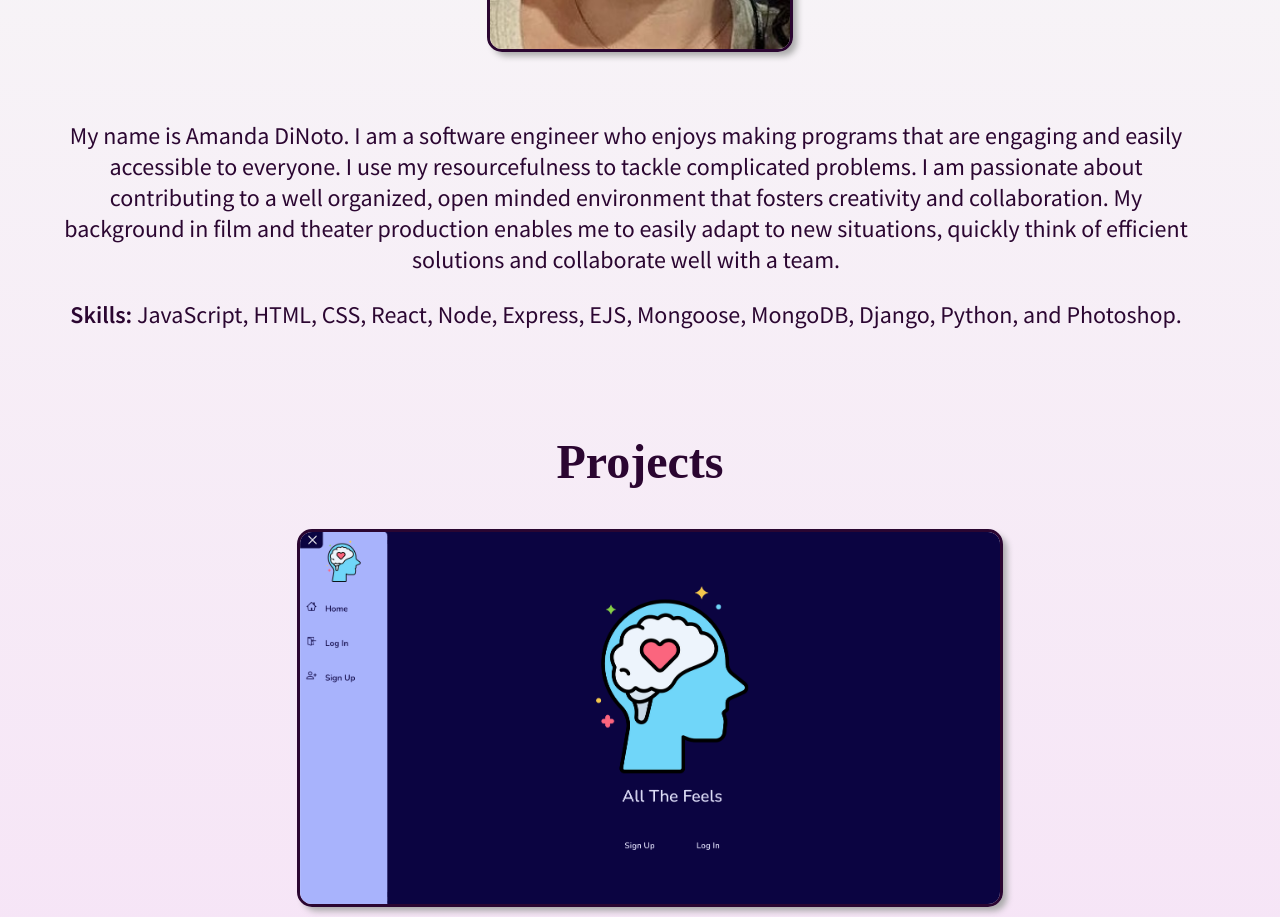
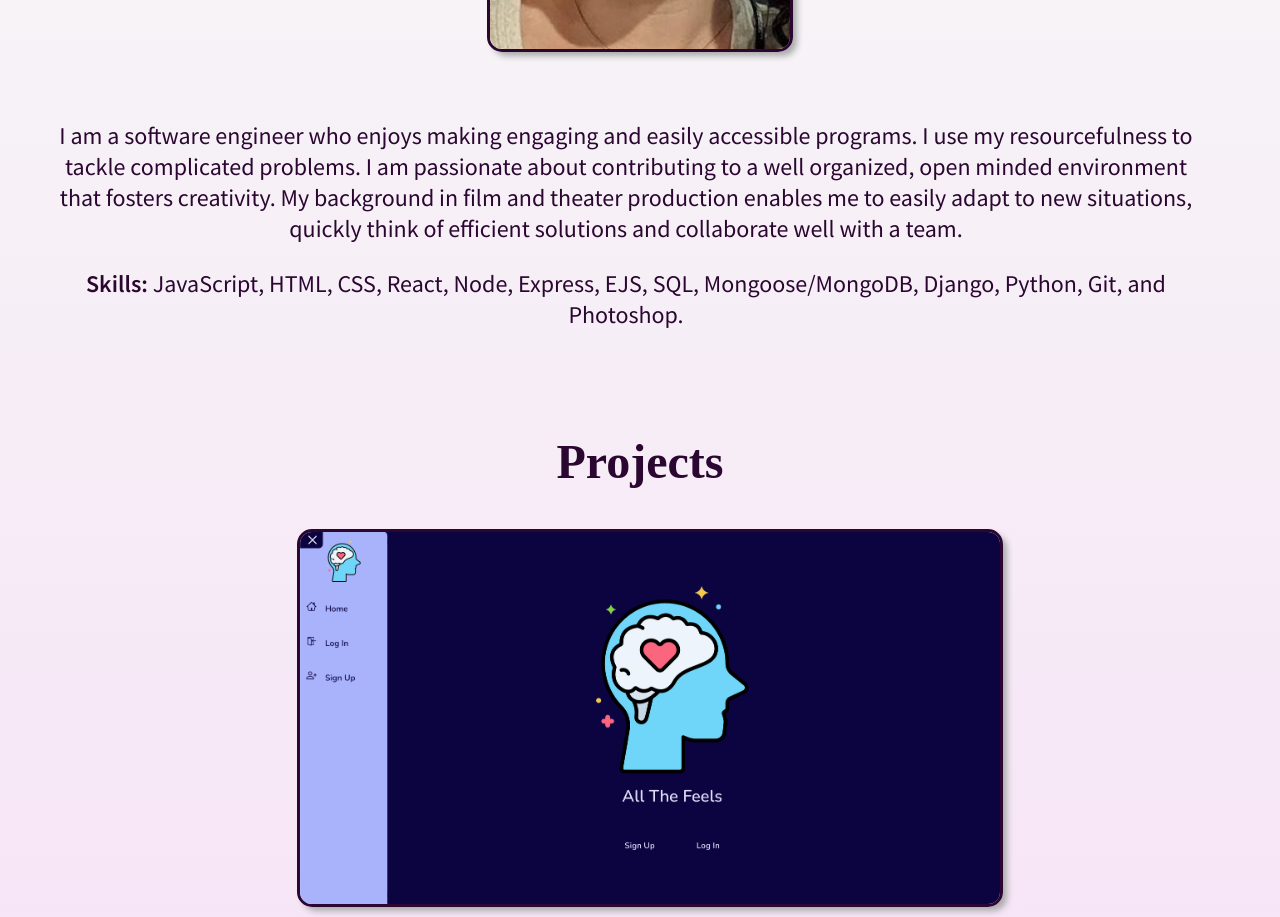
Before and after one commit to Amanda2900/portfolio, a React (Create React App) app: page / in a window 1280 px wide. Shown: the part 980-1897 px from the top of the page. Built offline with nearby package versions, Linux system fonts and the light colour scheme; a web font is replaced by a local one.

Commit message:
add updated resume and update bio

```diff
--- a/src/components/bio.jsx
+++ b/src/components/bio.jsx
@@ -32,10 +32,10 @@ function Bio() {
         </div>
         <div className="bio-skills">
           <p>
-            My name is Amanda DiNoto. I am a software engineer who enjoys making programs that are engaging and easily accessible to everyone. I use my resourcefulness to tackle complicated problems. I am passionate about contributing to a well organized, open minded environment that fosters creativity and collaboration. My background in film and theater production enables me to easily adapt to new situations, quickly think of efficient solutions and collaborate well with a team.
+            I am a software engineer who enjoys making engaging and easily accessible programs. I use my resourcefulness to tackle complicated problems. I am passionate about contributing to a well organized, open minded environment that fosters creativity. My background in film and theater production enables me to easily adapt to new situations, quickly think of efficient solutions and collaborate well with a team.
           </p>
           <p>
-            <span>Skills: </span>JavaScript, HTML, CSS, React, Node, Express, EJS, Mongoose, MongoDB, Django, Python, and Photoshop.
+            <span>Skills: </span>JavaScript, HTML, CSS, React, Node, Express, EJS, SQL, Mongoose/MongoDB, Django, Python, Git, and Photoshop.
           </p>
         </div>
       </div>
```
Also changed, not shown: 1 other file (tests, documents, lock files or other folders).
